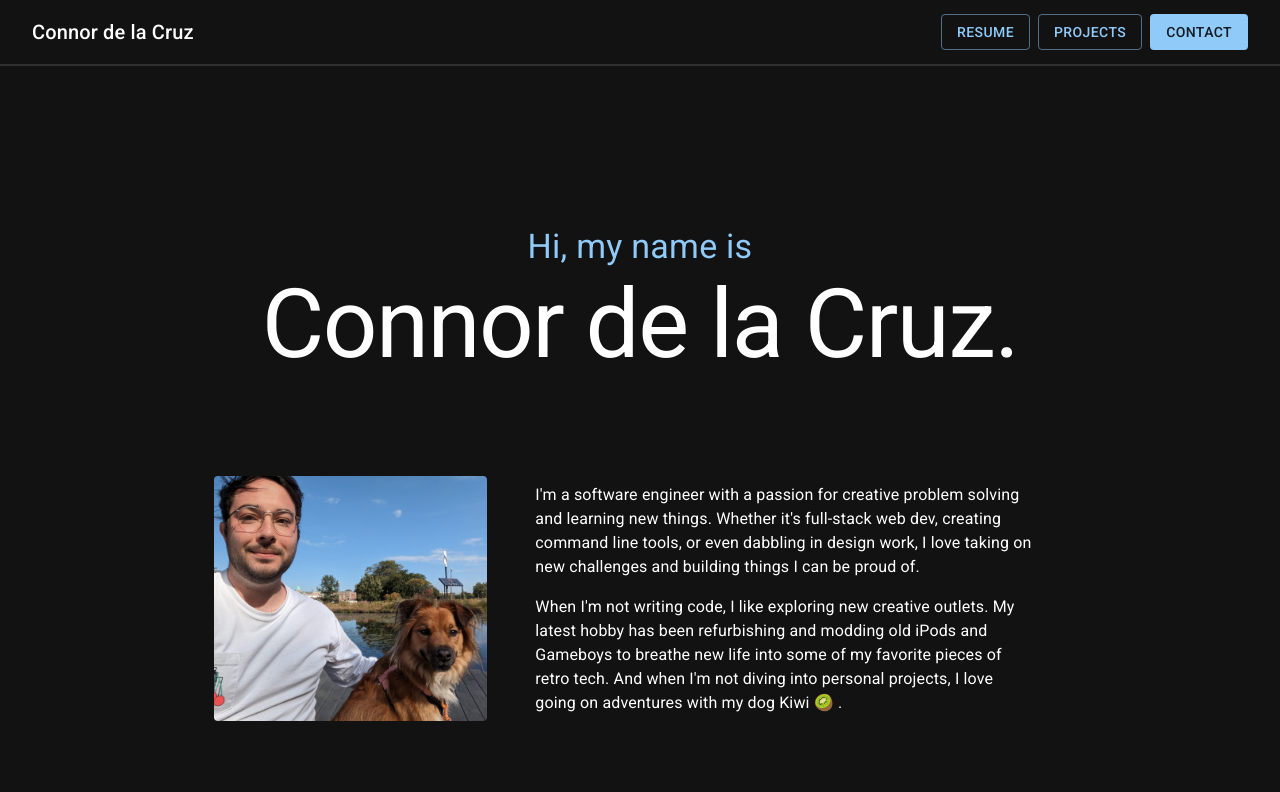
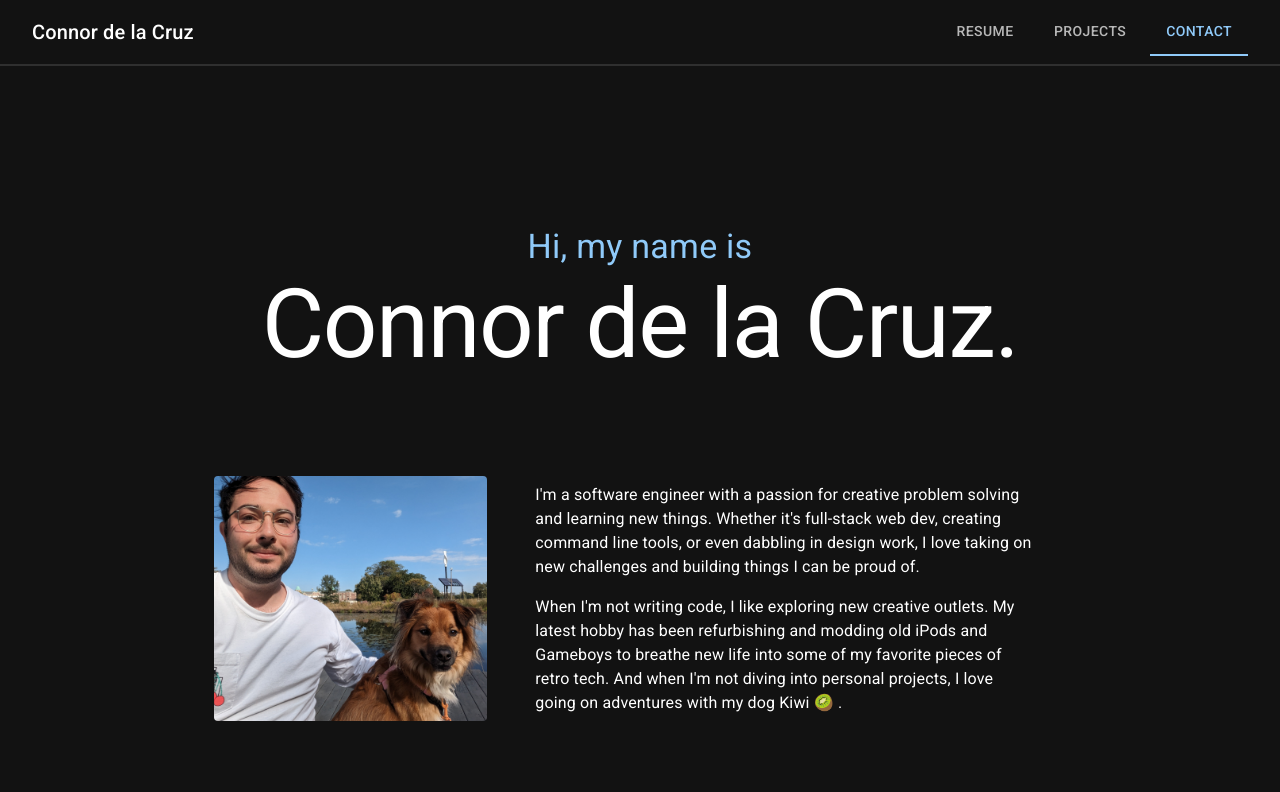
Before and after one commit to connordelacruz/connordelacruz.github.io, a React (Vite) app: page / in a window 1280 px wide. Shown: the top 792 px of the page. Built offline with nearby package versions, Linux system fonts and the light colour scheme.

Commit message:
using tabs for nav links

```diff
--- a/src/components/NavBar.jsx
+++ b/src/components/NavBar.jsx
@@ -1,7 +1,7 @@
 // ================================================================================
 // Nav Bar Component
 // ================================================================================
-import { AppBar, Box, Button, IconButton, Menu, MenuItem, Toolbar, Typography } from '@mui/material'
+import { AppBar, Box, IconButton, Menu, MenuItem, Tab, Tabs, Toolbar, Typography } from '@mui/material'
 import { Menu as MenuIcon } from '@mui/icons-material'
 import React from 'react'
 import useScrollSpy from '../utils/useScrollSpy.js'
@@ -24,7 +24,7 @@ export const NavBar = ({
   //       - mirror the menu open/closed icon animation on current site
   //       - width and positioning
   // TODO: clicking links:
-  //       - smooth scrolling + account for nav height on section link click
+  //       - smooth scrolling + account for nav height on section link click https://css-tricks.com/snippets/jquery/smooth-scrolling/
 
   // Responsive nav menu state
   const [anchorEl, setAnchorEl] = React.useState(null)
@@ -112,9 +112,10 @@ export const NavBar = ({
           component="a"
           href="#"
           sx={{
-            transition: 'opacity 0.3s',
             // Fade in when not at top of page
             opacity: activeHash === null ? 0 : 1,
+            // TODO: make transition timing consistent with buttons
+            transition: 'opacity 0.3s',
             display: 'flex',
             flexGrow: 1,
             textDecoration: 'none',
@@ -132,19 +133,20 @@ export const NavBar = ({
             display: {xs: 'none', md: 'block'},
           }}
         >
+          <Tabs value={activeHash ? activeHash : false}>
             {sectionLinks.map((sectionLink, i) => (
-            <Button
+              <Tab
                 key={i}
                 component="a"
+                label={sectionLink.text}
+                value={sectionLink.hash}
                 href={'#' + sectionLink.hash}
-              variant={activeHash === sectionLink.hash ? 'contained' : 'outlined'}
                 sx={{
                   ml: 1,
                 }}
-            >
-              {sectionLink.text}
-            </Button>
+              />
             ))}
+          </Tabs>
         </Box>
 
       </Toolbar>
```
Lines whose indentation alone changed are shown as unchanged.
